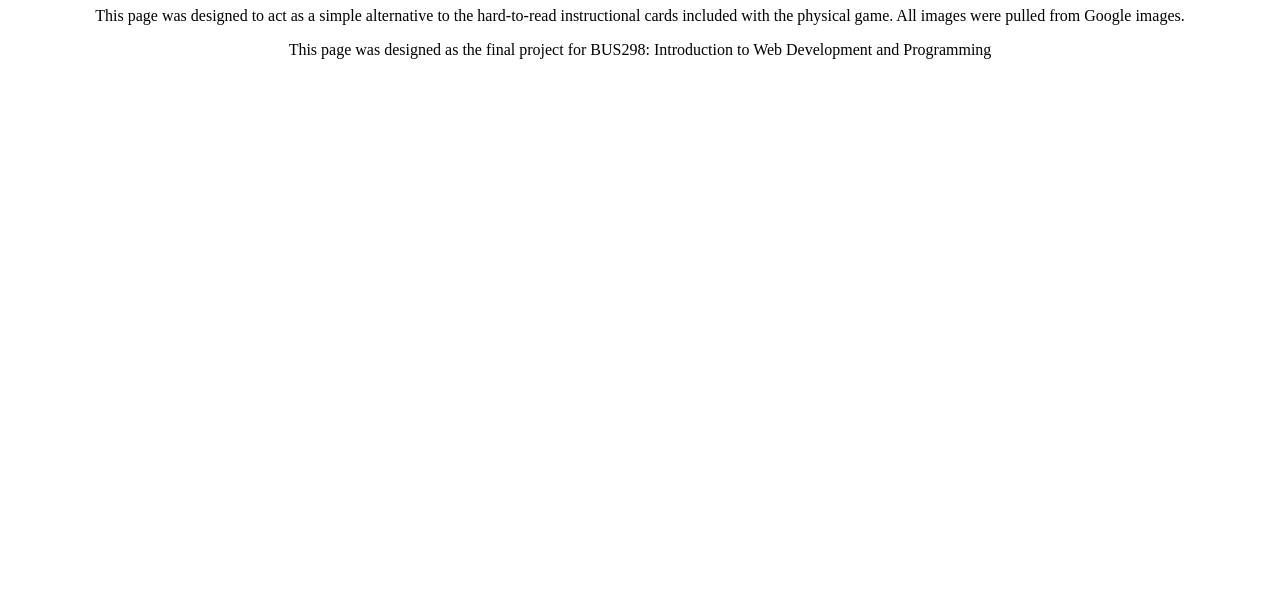
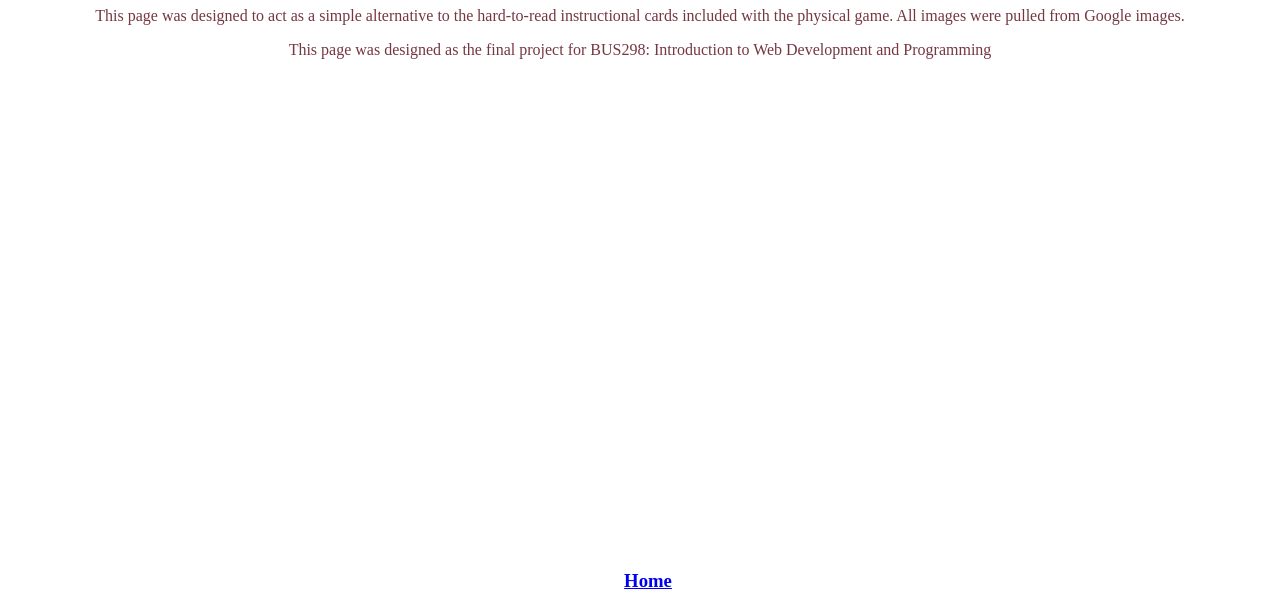
Before and after one commit to emmhardt1/BastardCoup, a plain HTML site: page about.html in a window 1280 px wide. Shown: the part 189-800 px from the top of the page. Drawn offline with Linux system fonts and the light colour scheme.

Commit message:
Add files via upload
changed the color of the text on the slides and added a link that directs you back home from the about page

```diff
--- a/about.html
+++ b/about.html
@@ -13,5 +13,8 @@
 </h1>
 	<p> This page was designed to act as a simple alternative to the hard-to-read instructional cards included with the physical game. All images were pulled from Google images.</p>
 	<p>This page was designed as the final project for BUS298: Introduction to Web Development and Programming</p>
+
+<h3> <a href="https://emmhardt1.github.io/BastardCoup/"> Home</a></h3>
+
 </body>
 </html>
--- a/styles/style.css
+++ b/styles/style.css
@@ -21,4 +21,12 @@ ul {
 
 p {
 	text-align: center;
+	color: #753742;
 }
+
+h3 {
+	text-align: center;
+	position: fixed;
+    bottom: 0px;
+    width: 100%;
+}
```
Also changed, not shown: index.html (+0 -1 lines).
